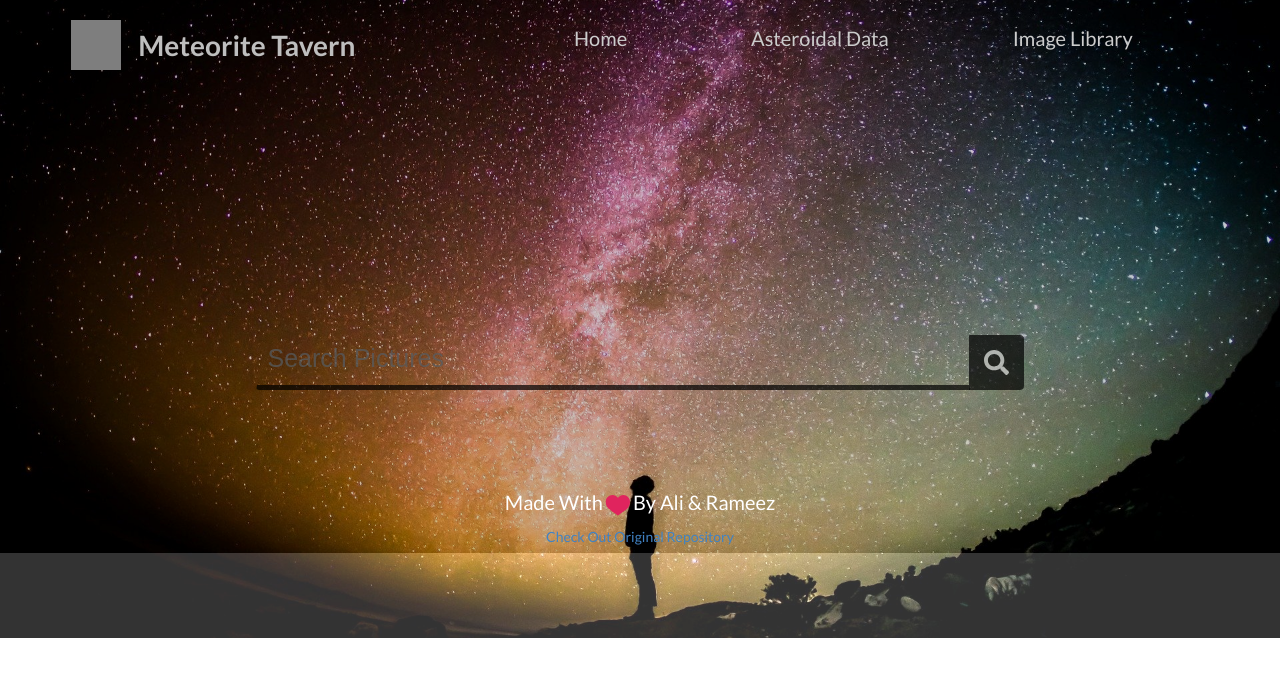
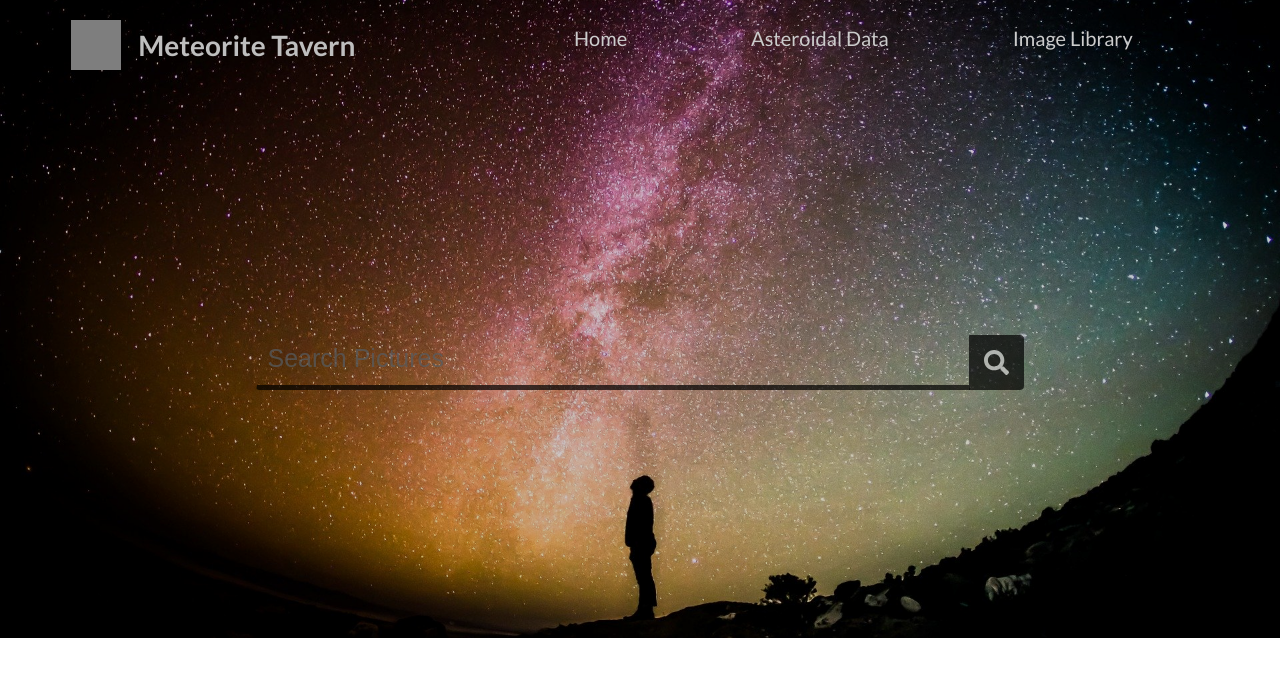
Before and after one commit to syedrameezahmed18/Meteorite, a React (Create React App) app: page /imagelibrary in a window 1280 px wide. Shown: the top 676 px of the page. Built offline with nearby package versions, Linux system fonts and the light colour scheme; grey boxes are pictures that could not be loaded.

Commit message:
footer adjusted

```diff
--- a/src/containers/homepage/main.js
+++ b/src/containers/homepage/main.js
@@ -71,6 +71,7 @@ class Main extends Component {
                     <div id='img'>
                     <Material floatimg={'right'} floattext={'left'} img={car1}/>
                     </div>
+                    <Footer/>
 
                 </div>)
                 }}/>
@@ -81,7 +82,6 @@ class Main extends Component {
                     </Fragment>
                     )
                 }}/>
-                <Footer/>
             </div>
         );
     }
```
